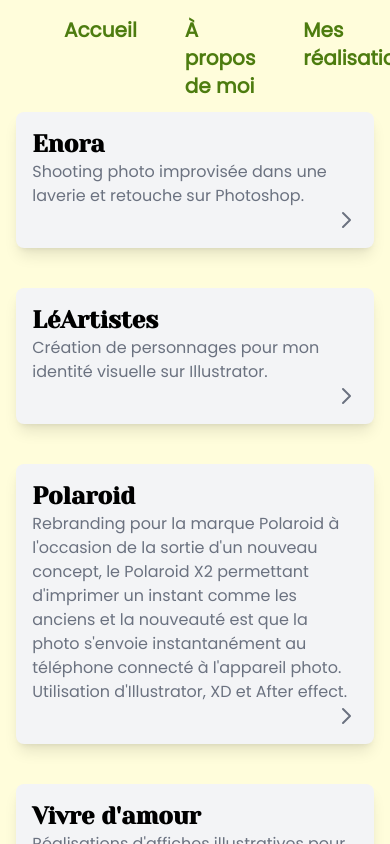
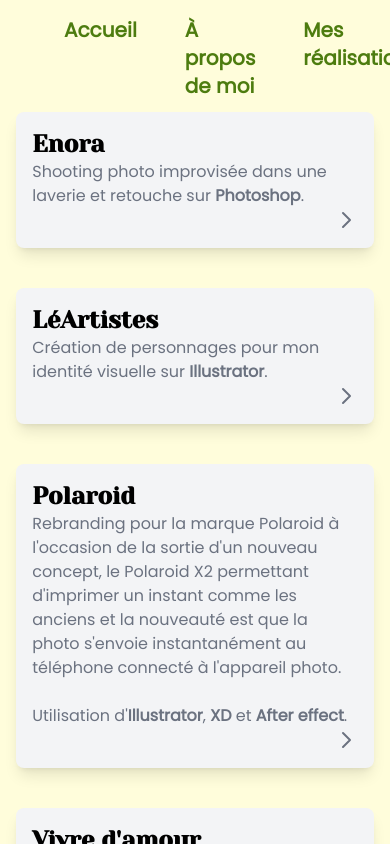
Before and after one commit to icepick4/portfolio-lea, a Vue app: page /travaux in a window 390 px wide. Built offline with nearby package versions, Linux system fonts and the light colour scheme; the HTML template or start-up script is replaced by a standard one.

Commit message:
single project responsive + tag renderer

```diff
--- a/src/components/Project.vue
+++ b/src/components/Project.vue
@@ -42,8 +42,12 @@ export default defineComponent({
     <div
         class="flex flex-col items-center justify-center w-full text-black gap-10"
     >
-        <h1 class="text-7xl font-bold font-title text-center">{{ title }}</h1>
-        <p class="m-10 w-5/6 lg:w-1/3 text-center">{{ description }}</p>
+        <h1
+            class="text-4xl font-bold font-title text-center sm:text-6xl lg:text-7xl"
+        >
+            {{ title }}
+        </h1>
+        <p class="m-10 w-5/6 lg:w-1/3 text-center" v-html="description"></p>
         <component :is="component" />
     </div>
 </template>
--- a/src/components/SkillCard.vue
+++ b/src/components/SkillCard.vue
@@ -103,6 +103,13 @@ export default defineComponent({
     transform-style: preserve-3d;
 }
 
+@media (max-width: 768px) {
+    .card {
+        width: 350px;
+        height: 500px;
+    }
+}
+
 .card.is-flipped {
     transform: rotateX(180deg);
 }
--- a/src/utils.ts
+++ b/src/utils.ts
@@ -18,56 +18,56 @@ export const projects: Project[] = [
         id: 1,
         title: 'Enora',
         description:
-            'Shooting photo improvisée dans une laverie et retouche sur Photoshop.',
+            'Shooting photo improvisée dans une laverie et retouche sur <b>Photoshop</b>.',
         component: 'Enora'
     },
     {
         id: 2,
         title: 'LéArtistes',
         description:
-            'Création de personnages pour mon identité visuelle sur Illustrator.',
+            'Création de personnages pour mon identité visuelle sur <b>Illustrator</b>.',
         component: 'LeArtistes'
     },
     {
         id: 3,
         title: 'Polaroid',
         description:
-            "Rebranding pour la marque Polaroid à l'occasion de la sortie d'un nouveau concept, le Polaroid X2 permettant d'imprimer un instant comme les anciens et la nouveauté est que la photo s'envoie instantanément au téléphone connecté à l'appareil photo. Utilisation d'Illustrator, XD et After effect.",
+            "Rebranding pour la marque Polaroid à l'occasion de la sortie d'un nouveau concept, le Polaroid X2 permettant d'imprimer un instant comme les anciens et la nouveauté est que la photo s'envoie instantanément au téléphone connecté à l'appareil photo.</br></br> Utilisation d'<b>Illustrator</b>, <b>XD</b> et <b>After effect</b>.",
         component: 'Polaroid'
     },
     {
         id: 4,
         title: "Vivre d'amour",
         description:
-            "Réalisations d'affiches illustratives pour la Saint Valentin crée sur Illustrator.",
+            "Réalisations d'affiches illustratives pour la Saint Valentin crée sur <b>Illustrator</b>.",
         component: 'VivreDAmour'
     },
     {
         id: 5,
         title: 'Affiches minimalistes',
         description:
-            "Création d'une campagne de publicité minimaliste, humoristique et décalée pour du dentifrice et de la nourriture pour chat réalisé sur Indesign et Photoshop.",
+            "Création d'une campagne de publicité minimaliste, humoristique et décalée pour du dentifrice et de la nourriture pour chat réalisé sur <b>Indesign</b> et <b>Photoshop</b>.",
         component: 'AffichesMinimalistes'
     },
     {
         id: 6,
         title: 'Chat motion',
         description:
-            'Projet en motion design sous Illustrator et After Effect. Création de notre illustration et petite animation.',
+            'Projet en motion design sous <b>Illustrator</b> et <b>After Effect</b>.</br>Création de notre illustration et petite animation.',
         component: 'ChatMotion'
     },
     {
         id: 7,
         title: 'CocaCola life',
         description:
-            "Campagne d'affichage fictif pour la marque coca-cola life réalisée sur Indesign.",
+            "Campagne d'affichage fictif pour la marque coca-cola life réalisée sur <b>Indesign</b>.",
         component: 'CocaColaLife'
     },
     {
         id: 8,
         title: 'Logofolio',
         description:
-            'Logos réalisés pour des entreprises, projets de cours ou travaux personnels crée sous Illustrator.',
+            'Logos réalisés pour des entreprises, projets de cours ou travaux personnels crée sous <b>Illustrator</b>.',
         component: 'Logofolio'
     }
 ];
--- a/src/views/Cv.vue
+++ b/src/views/Cv.vue
@@ -21,7 +21,7 @@ export default defineComponent({
         >
             Download PDF
         </a>
-        <div class="flex flex-col items-center gap-5 w-full lg:flex-row">
+        <div class="flex flex-col items-center gap-5 w-full xl:flex-row">
             <SkillCard
                 v-for="skill in skills"
                 :key="skill.title"
--- a/src/views/Projects.vue
+++ b/src/views/Projects.vue
@@ -28,7 +28,7 @@ export default defineComponent({
                 <h1 class="text-2xl font-bold font-title">
                     {{ project.title }}
                 </h1>
-                <p class="text-gray-500">{{ project.description }}</p>
+                <p class="text-gray-500" v-html="project.description"></p>
             </div>
             <div class="flex justify-end">
                 <svg
```
